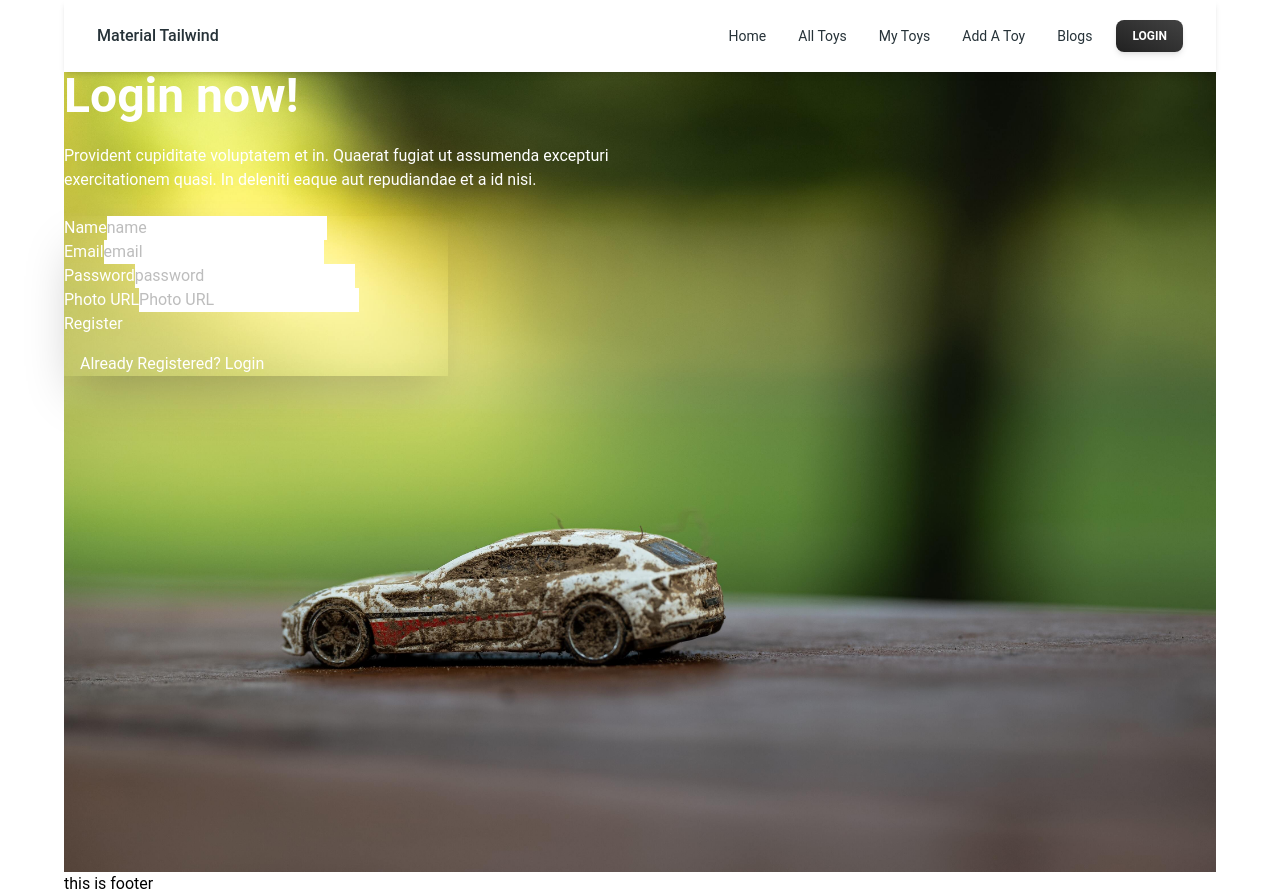
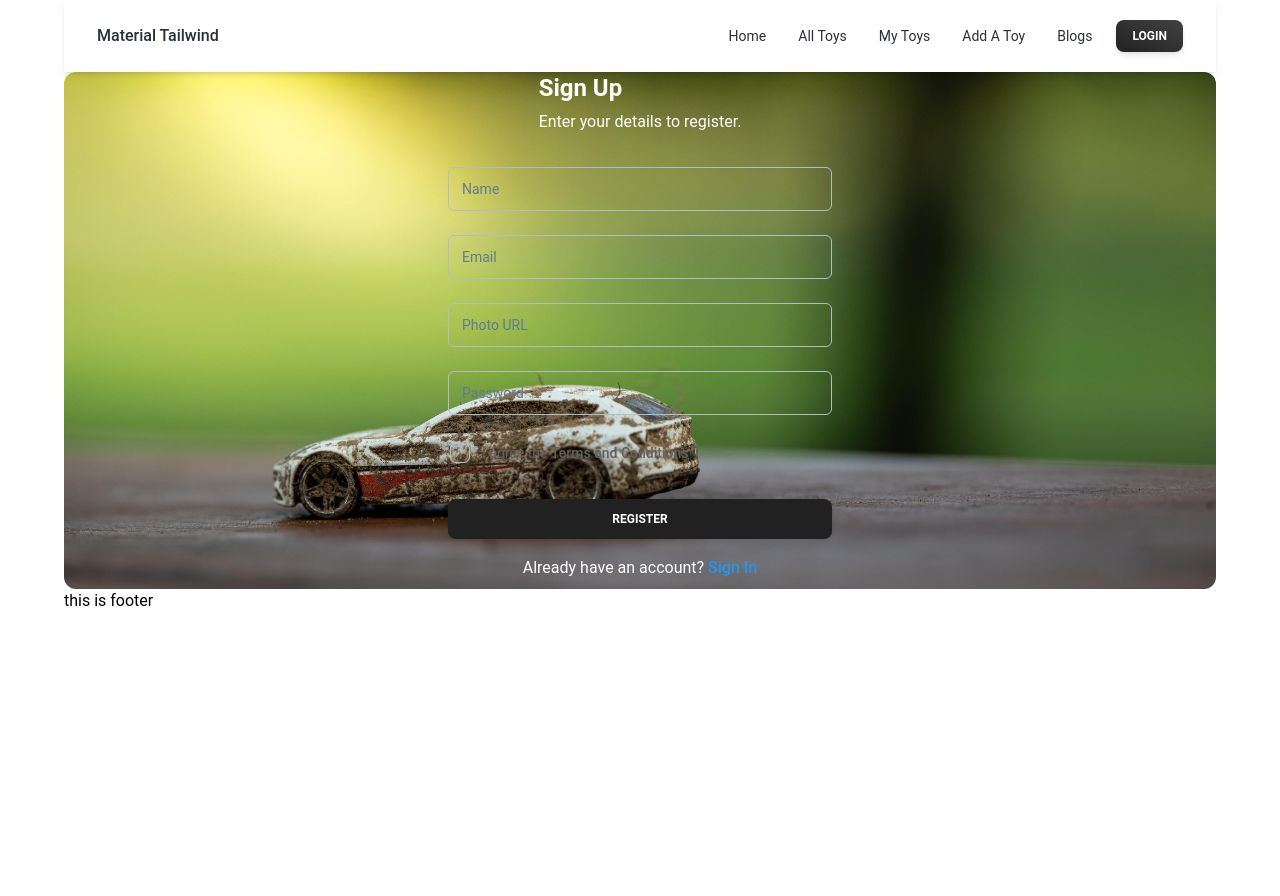
Before and after one commit to polash016/toy-express-client, a React (Vite) app: page /register in a window 1280 px wide. After the commit the page ends 800 px from the top, so only its background shows below. Built offline with nearby package versions, Linux system fonts and the light colour scheme; no server answers.

Commit message:
some changes in form

```diff
--- a/src/pages/AddToy/AddToy.jsx
+++ b/src/pages/AddToy/AddToy.jsx
@@ -6,9 +6,7 @@ import {
   Input,
   Button,
   Tabs,
-  TabPanel,
-  Option,
-  Select,
+  TabPanel
 } from "@material-tailwind/react";
 import { useContext } from "react";
 import { AuthContext } from "../../provider/AuthProvider";
@@ -66,7 +64,6 @@ const AddToy = () => {
                 <div>
                   <div className="my-6">
                     <Input
-                      label="Seller Email"
                       value={user.email}
                       {...register("seller_email", { required: true })}
                     />
@@ -108,7 +105,8 @@ const AddToy = () => {
                   </div>
                 </div>
                 {/* <Button size="lg">Pay Now</Button> */}
-                <input className="btn" type="submit" value="Submit" />
+                {/* <input className="btn" type="submit" value="Submit" /> */}
+                <Button size="lg" type="submit">Submit</Button>
               </form>
             </TabPanel>
           </Tabs>
--- a/src/pages/Login/Registration/Registration.jsx
+++ b/src/pages/Login/Registration/Registration.jsx
@@ -2,6 +2,13 @@ import { Link } from "react-router-dom";
 import img from "../../../../public/image/register.jpg";
 import { useContext } from "react";
 import { AuthContext } from "../../../provider/AuthProvider";
+import {
+    Card,
+    Input,
+    Checkbox,
+    Button,
+    Typography,
+  } from "@material-tailwind/react";
 
 const Registration = () => {
     const {registerWithEmail} = useContext(AuthContext)
@@ -24,80 +31,66 @@ const Registration = () => {
         form.reset()
     }
   return (
-    <form onSubmit={handleRegister}
-      className="hero min-h-screen bg-base-200 text-white"
-      style={{
+    <div>
+
+
+    <Card style={{
         backgroundImage: `url(${img})`,
         backgroundPosition: "left",
         backgroundSize: "cover",
         backgroundRepeat: "no-repeat",
-      }}
-    >
-      <div className="hero-content flex-col lg:flex-row w-full">
-        <div className="text-center lg:text-left w-[50%]">
-          <h1 className="text-5xl font-bold">Login now!</h1>
-          <p className="py-6">
-            Provident cupiditate voluptatem et in. Quaerat fugiat ut assumenda
-            excepturi exercitationem quasi. In deleniti eaque aut repudiandae et
-            a id nisi.
-          </p>
+      }} color="transparent" shadow={false}>
+      <div className="mx-auto">
+      <Typography variant="h4" color="white">
+        Sign Up
+      </Typography>
+      <Typography color="white" className="mt-1 font-normal">
+        Enter your details to register.
+      </Typography>
+      </div>
+      <form onSubmit={handleRegister} className="mt-8 mb-2 w-80 max-w-screen-lg mx-auto sm:w-96">
+        <div className="mb-4 flex flex-col gap-6">
+          <Input name="name" size="lg" label="Name" />
+          <Input name="email" size="lg" label="Email" />
+          <Input name="photo" type="text" size="lg" label="Photo URL" />
+          <Input name="password" type="password" size="lg" label="Password" />
         </div>
-        <div className="card bg-opacity-50 flex-shrink-0 w-full max-w-sm shadow-2xl ">
-          <div className="card-body">
-            <div className="form-control">
-              <label className="label">
-                <span className="">Name</span>
-              </label>
-              <input
-                type="text"
-                name="name"
-                placeholder="name"
-                className="input input-bordered"
-              />
-            </div>
-            <div className="form-control">
-              <label className="label">
-                <span className="">Email</span>
-              </label>
-              <input
-                type="text"
-                name="email"
-                placeholder="email"
-                className="input input-bordered"
-              />
-            </div>
-            <div className="form-control">
-              <label className="label">
-                <span className="">Password</span>
-              </label>
-              <input
-                type="password"
-                name="password"
-                placeholder="password"
-                className="input input-bordered text-black"
-              />
-            </div>
-            <label className="label">
-              <span className="">Photo URL</span>
-            </label>
-            <input
-              type="text"
-              name="photo"
-              placeholder="Photo URL"
-              className="input input-bordered"
-            />
-          </div>
-          <div className="form-control">
-            <button className="btn btn-primary mb-4">Register</button>
-          </div>
-          <div className="ml-4 mb-2">
-            <p>
-              Already Registered? <Link to="/login">Login</Link>
-            </p>
-          </div>
-        </div>
-      </div>
-    </form>
+        <Checkbox
+          label={
+            (
+              <Typography
+                variant="small"
+                color="gray"
+                className="flex items-center font-normal"
+              >
+                I agree the
+                <a
+                  href="#"
+                  className="font-medium transition-colors hover:text-blue-500"
+                >
+                  &nbsp;Terms and Conditions
+                </a>
+              </Typography>
+            )
+          }
+          containerProps={{ className: "-ml-2.5" }}
+        />
+        <Button type="submit" className="mt-6" fullWidth>
+          Register
+        </Button>
+        <Typography color="white" className="mt-4 text-center font-normal">
+          Already have an account?{" "}
+          <Link
+            to='/login'
+            className="font-medium text-blue-500 transition-colors hover:text-blue-700"
+          >
+            Sign In
+          </Link>
+        </Typography>
+      </form>
+    </Card>
+    </div>
+
   );
 };
 
--- a/src/pages/MyToys/MyToys.jsx
+++ b/src/pages/MyToys/MyToys.jsx
@@ -10,12 +10,12 @@ const MyToys = () => {
         fetch(`http://localhost:5000/myToys/${user.email}`)
         .then(res => res.json())
         .then(data => {
-            console.log(data)
+            setToys(data)
         })
     },[])
     return (
         <div>
-
+            {toys.map(toy => <p key={toy._id}>{toy.name}</p>)}
         </div>
     );
 };
```
